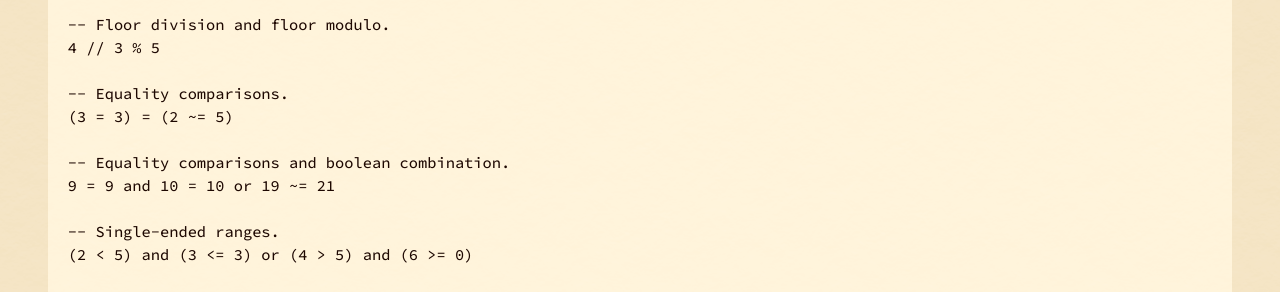
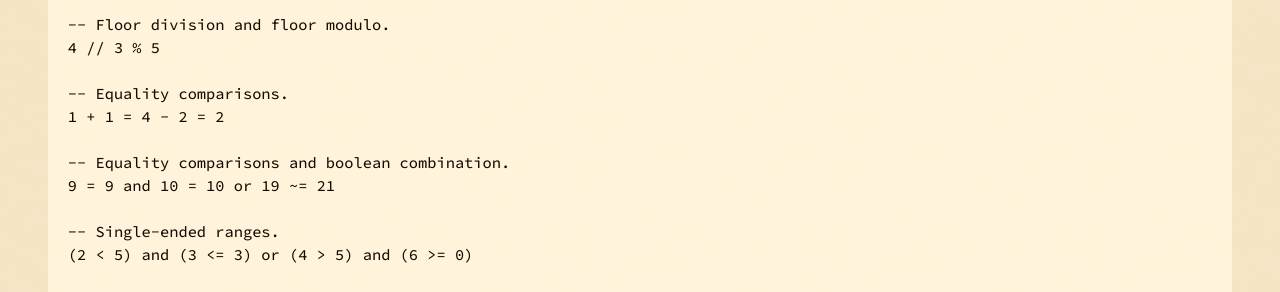
Before and after one commit to dphfox/wolf, a Jekyll site: the page built from docs/00-design/06-operations.md, in a window 1280 px wide and 900 px high, scrolled down 940 px. Shown: the part 383-675 px from the top of the window. Built offline with Jekyll 4.4.1, drawn with Linux system fonts in a browser that asks for light colours; some web fonts are replaced; some of the changed text lies outside the part shown.

Commit message:
Change equality example

```diff
--- a/docs/00-design/06-operations.md
+++ b/docs/00-design/06-operations.md
@@ -54,7 +54,7 @@ Certain functions in Wolf are important enough to have special notation.
 4 // 3 % 5
 
 -- Equality comparisons.
-(3 = 3) = (2 ~= 5)
+1 + 1 = 4 - 2 = 2
 
 -- Equality comparisons and boolean combination.
 9 = 9 and 10 = 10 or 19 ~= 21
```
